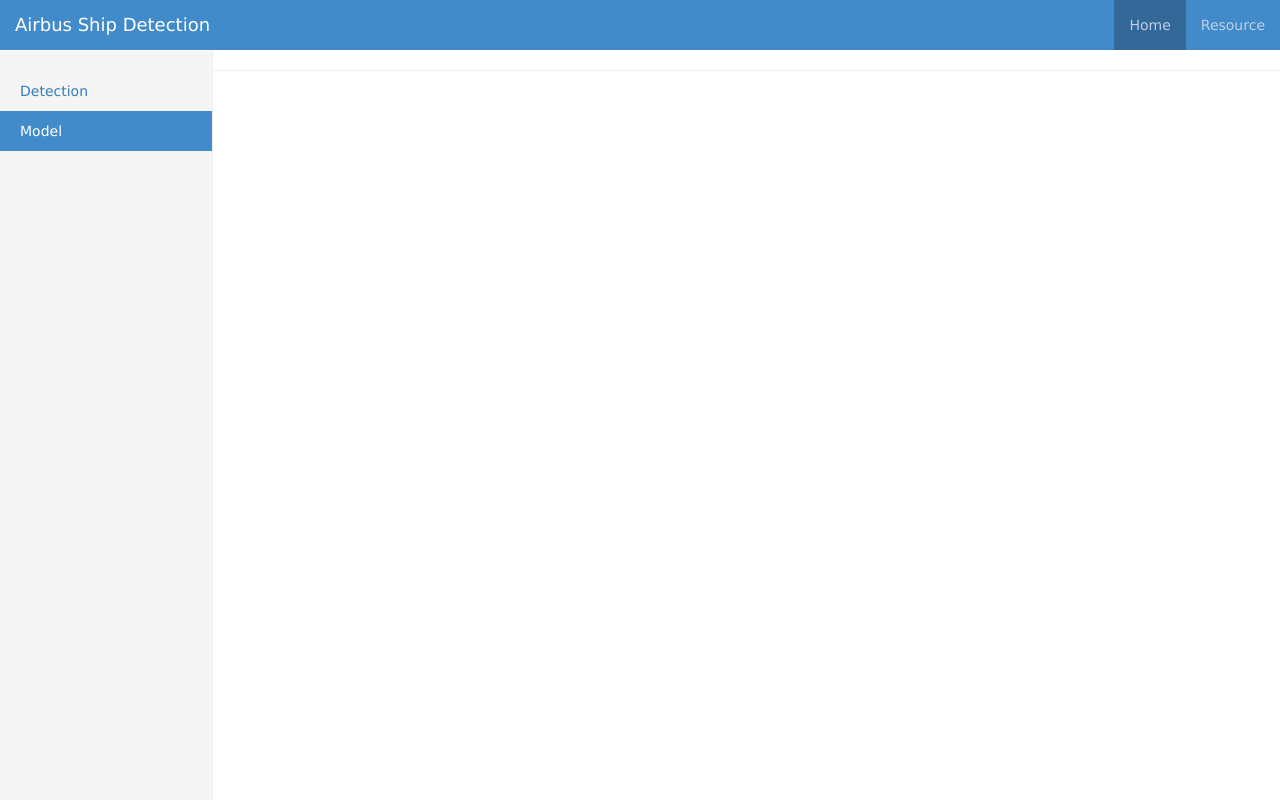
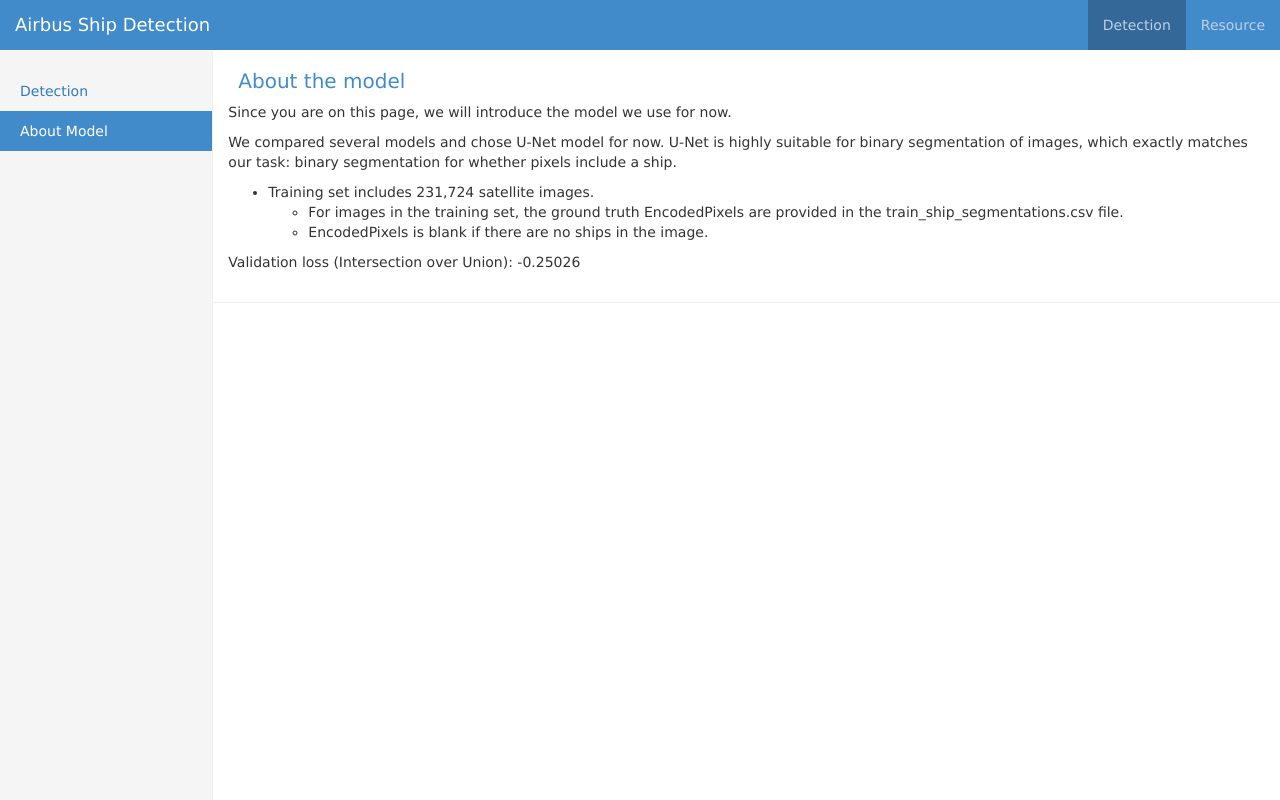
Before and after one commit to BUGenerator/Web, a Flask app: page /model in a window 1280 px wide. Run offline with Flask 2, Linux system fonts and the light colour scheme; some libraries are stand-ins or nearby versions.

Commit message:
Update texts in index and model

```diff
--- a/templates/base.html
+++ b/templates/base.html
@@ -4,7 +4,7 @@
         <meta charset="UTF-8">
         <meta http-equiv="X-UA-Compatible" content="IE=edge">
         <meta name="viewport" content="width=device-width, initial-scale=1">
-        <title>AirbusShipDetection</title>
+        <title>Airbus Ship Detection</title>
 
         {% block css %}
             <link rel="stylesheet" href="{{ url_for('static', filename='css/bootstrap.min.css') }}">
@@ -20,7 +20,7 @@
                 {% include "common/sidebar.html" %}
                 {% block error %}
                 {% endblock %}
-                {% block upload %}
+                {% block content %}
                 {% endblock %}
             </div>
         </div>
--- a/templates/common/header.html
+++ b/templates/common/header.html
@@ -12,7 +12,7 @@
         </div>
         <div id="navbar" class="collapse navbar-collapse">
             <ul class="nav navbar-nav navbar-right">
-                <li class="nav-active"><a>Home</a></li>
+                <li class="nav-active"><a>Detection</a></li>
                 <li><a href="https://www.kaggle.com/c/airbus-ship-detection">Resource</a></li>
 {#                <li class="dropdown">#}
 {#                  <a href="#" class="dropdown-toggle" data-toggle="dropdown" role="button" aria-haspopup="true" aria-expanded="false">Dropdown <span class="caret"></span></a>#}
--- a/templates/common/sidebar.html
+++ b/templates/common/sidebar.html
@@ -1,7 +1,7 @@
 <div class="col-sm-3 col-md-2 sidebar">
     <ul class="nav nav-sidebar">
-        <li><a href="../upload">Detection<span class="sr-only">(current)</span></a></li>
-        <li><a href="../model">Model</a> </li>
+        <li><a href="../upload">Detection</a></li>
+        <li><a href="../model">About Model</a> </li>
 {#        <li><a href="#">Reports</a></li>#}
     </ul>
 </div>
--- a/templates/model.html
+++ b/templates/model.html
@@ -1 +1,18 @@
 {% extends "base.html" %}
+
+{% block content %}
+<div class="col-sm-9 col-sm-offset-3 col-md-10 col-md-offset-2 main">
+    <h2 style="font-size: 20px; padding-left: 10px; color: #428bca">About the model</h2>
+    <p>Since you are on this page, we will introduce the model we use for now.</p>
+    <p>We compared several models and chose U-Net model for now. U-Net is highly suitable for binary segmentation of images, which exactly matches our task: binary segmentation for whether pixels include a ship.</p>
+    <ul>
+        <li>Training set includes 231,724 satellite images.
+            <ul>
+                <li>For images in the training set, the ground truth EncodedPixels are provided in the train_ship_segmentations.csv file.</li>
+                <li>EncodedPixels is blank if there are no ships in the image.</li>
+            </ul>
+    </ul>
+    <p>Validation loss (Intersection over Union): -0.25026</p>
+    <p></p>
+</div>
+{% endblock %}
--- a/templates/upload.html
+++ b/templates/upload.html
@@ -1,6 +1,6 @@
 {% extends "base.html" %}
 
-{% block upload %}
+{% block content %}
 <div class="col-sm-9 col-sm-offset-3 col-md-10 col-md-offset-2 main">
     <div class="row">
         <div class="col-sm-6 placeholder" style="padding-top: 20px; padding-left: 30px">
@@ -30,6 +30,7 @@
             {% endif %}
         </div>
     </div>
+</div>
 <script>
 var output_json = {{ output_json | safe}};
 function toggle_bounding(){
```
Also changed, not shown: templates/index.html (+11 -11 lines).
